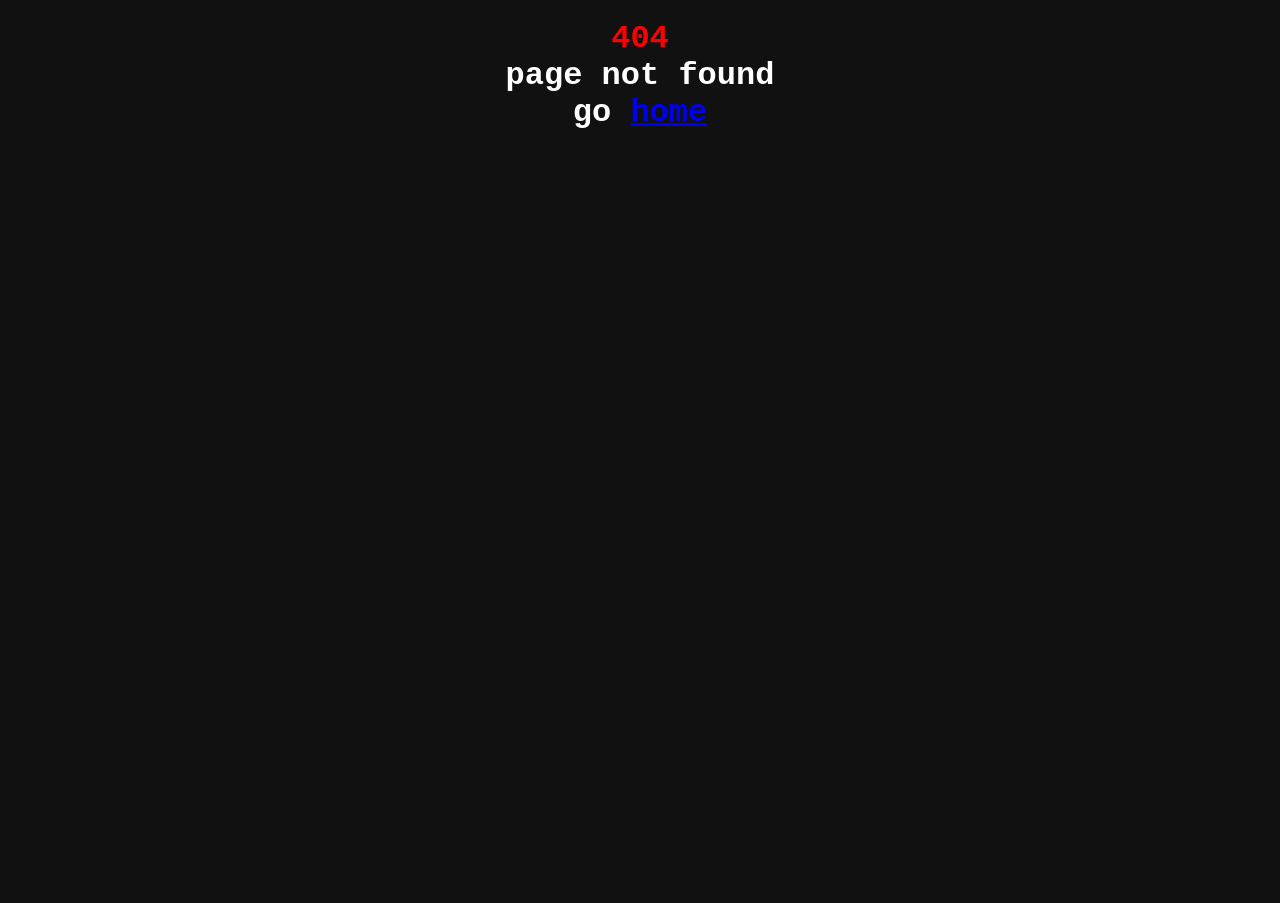
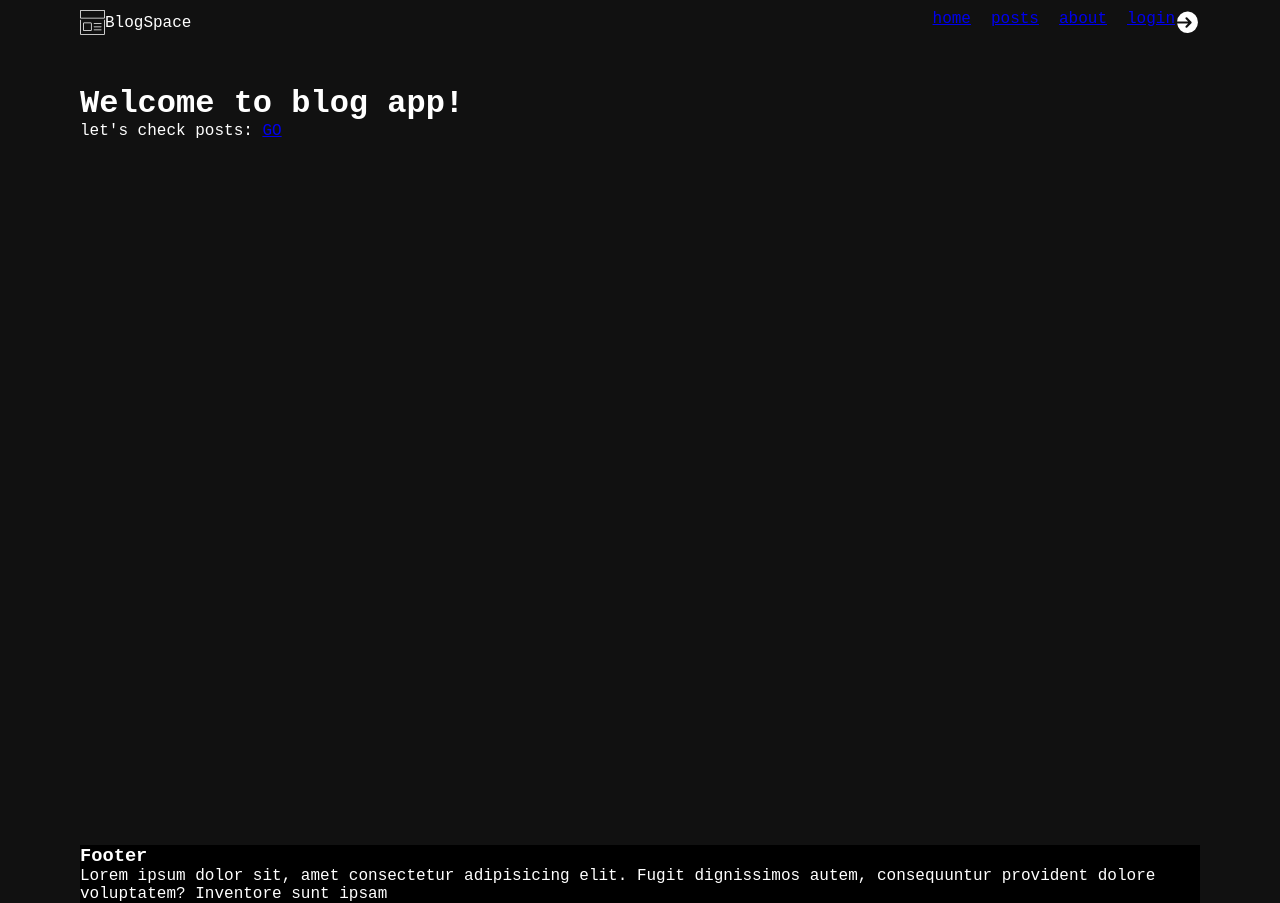
Before and after one commit to nessframe/BlogSpace, a React (Create React App) app: page /BlogSpace/home in a window 1280 px wide. Before the commit this address had no page. Before the commit the page ends 800 px from the top, so only its background shows below. Built offline with nearby package versions, Linux system fonts and the light colour scheme.

Commit message:
fix routing bag

```diff
--- a/src/App.js
+++ b/src/App.js
@@ -1,5 +1,5 @@
 import "./styles/App.css"
-import Routing from "./routing/Routing";
+import Routing from "./Routing/Routing";
 import {AuthContext} from "./context/context";
 import {useState} from "react";
 
--- a/src/Routing/routes/Error.jsx
+++ b/src/Routing/routes/Error.jsx
@@ -6,7 +6,7 @@ export default function Error() {
             <h1 style={{textAlign: 'center', padding: '20px 0'}}>
                 <p style={{color: 'red'}}>404</p>
                 page not found
-                <p>go <Link to="/home">home</Link></p>
+                <p>go <Link to="BlogSpace/home">home</Link></p>
             </h1>
         </div>
     )
--- a/src/Routing/routes/Home.jsx
+++ b/src/Routing/routes/Home.jsx
@@ -6,7 +6,7 @@ const Home = () => {
         <div>
             <div style={{padding: '40px 0'}}>
                 <h1>Welcome to blog app!</h1>
-                <p>let's check posts: <Link to="/posts">GO</Link></p>
+                <p>let's check posts: <Link to="/BlogSpace/posts">GO</Link></p>
             </div>
         </div>
     );
--- a/src/components/Post.jsx
+++ b/src/components/Post.jsx
@@ -10,7 +10,7 @@ const Post = (props) => {
             <div className="post-content">
                 <strong className="post-heading">
                     {props.post.id}. <span
-                    onClick={() => {router(`/posts/${props.post.id}`)}}
+                    onClick={() => {router(`/BlogSpace/posts/${props.post.id}`)}}
                     style={{textDecoration: 'underline', cursor: 'pointer'}}>
                         {props.post.title}
                     </span>
--- a/src/components/navbar/Navbar.jsx
+++ b/src/components/navbar/Navbar.jsx
@@ -10,16 +10,16 @@ export default function Navbar() {
 
     return(
         <div className={styles.navbar}>
-            <Link to="/home" className={styles.logo}>
+            <Link to="/BlogSpace/home" className={styles.logo}>
                 <img src={logo} alt={'logo'}/>
                 <span>BlogSpace</span>
             </Link>
             <div>
-                <Link className={styles.link} to="/home">home</Link>
-                <Link className={styles.link} to="/posts">posts</Link>
-                <Link className={styles.link} to="/about">about</Link>
+                <Link className={styles.link} to="/BlogSpace/home">home</Link>
+                <Link className={styles.link} to="/BlogSpace/posts">posts</Link>
+                <Link className={styles.link} to="/BlogSpace/about">about</Link>
                 <div className={styles.linkLoginCont}>
-                    <Link to="/login" className={styles.linkLogin}>
+                    <Link to="/BlogSpace/login" className={styles.linkLogin}>
                         <span>{auth ? `${name}`: 'login'}</span>
                         <img src={loginIcon} alt={''}/>
                     </Link>
--- a/src/styles/App.css
+++ b/src/styles/App.css
@@ -19,3 +19,8 @@ body {
 .routWrapper {
     min-height: 86vh;
 }
+@media (max-width: 600px) {
+    #root {
+        padding: 5px;
+    }
+}
```
Also changed, not shown: src/Routing/Routing.jsx (+6 -6 lines).
